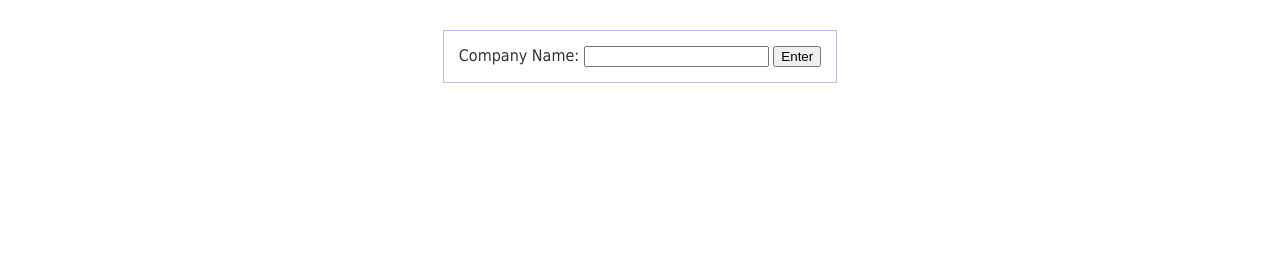
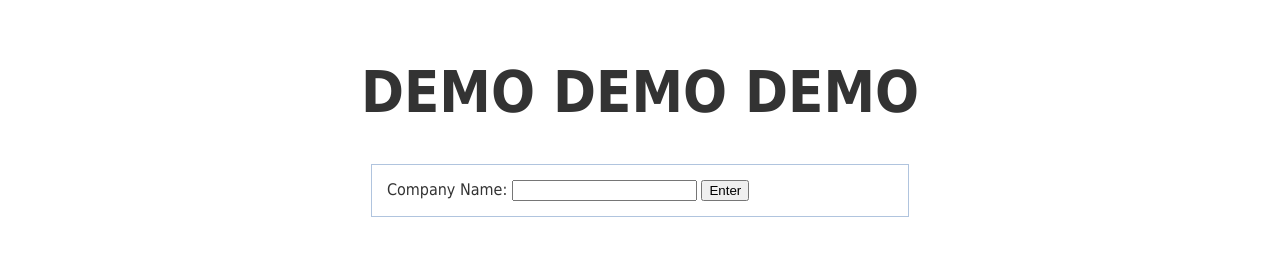
Before and after one commit to addys/mmsa, a website: page index.html at #!/login in a window 1280 px wide. Shown: the part 194-450 px from the top of the page. Drawn offline with nearby package versions, Linux system fonts and the light colour scheme; some packages are replaced by stand-ins of ours; files whose address does not match are found by name.

Commit message:
demo messgae

```diff
--- a/scripts/login.html
+++ b/scripts/login.html
@@ -7,6 +7,7 @@
     <tr>
         <td width="20%"></td>
         <td>
+             <h1>DEMO DEMO DEMO </h1>
              <div class="bordered">
                 <label>Company Name:</label>&nbsp;<input name="companyName" ng-model="company.name" /> <button ng-click="login(company)">Enter</button>
             </div>
```
